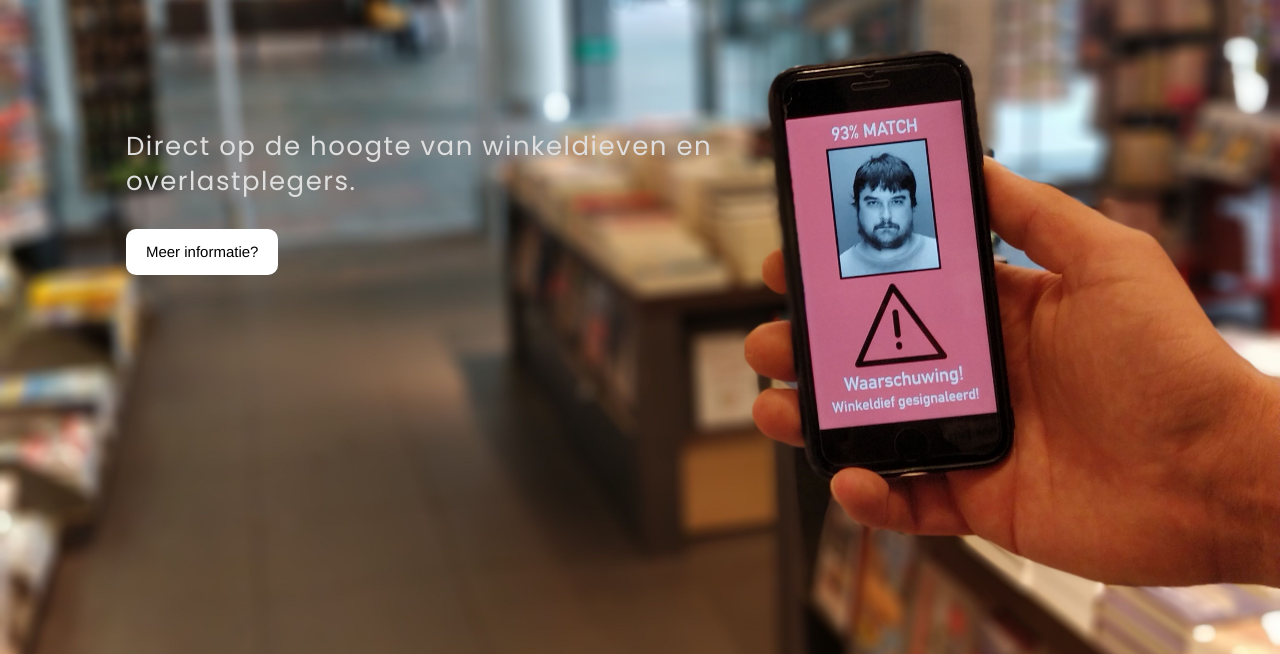
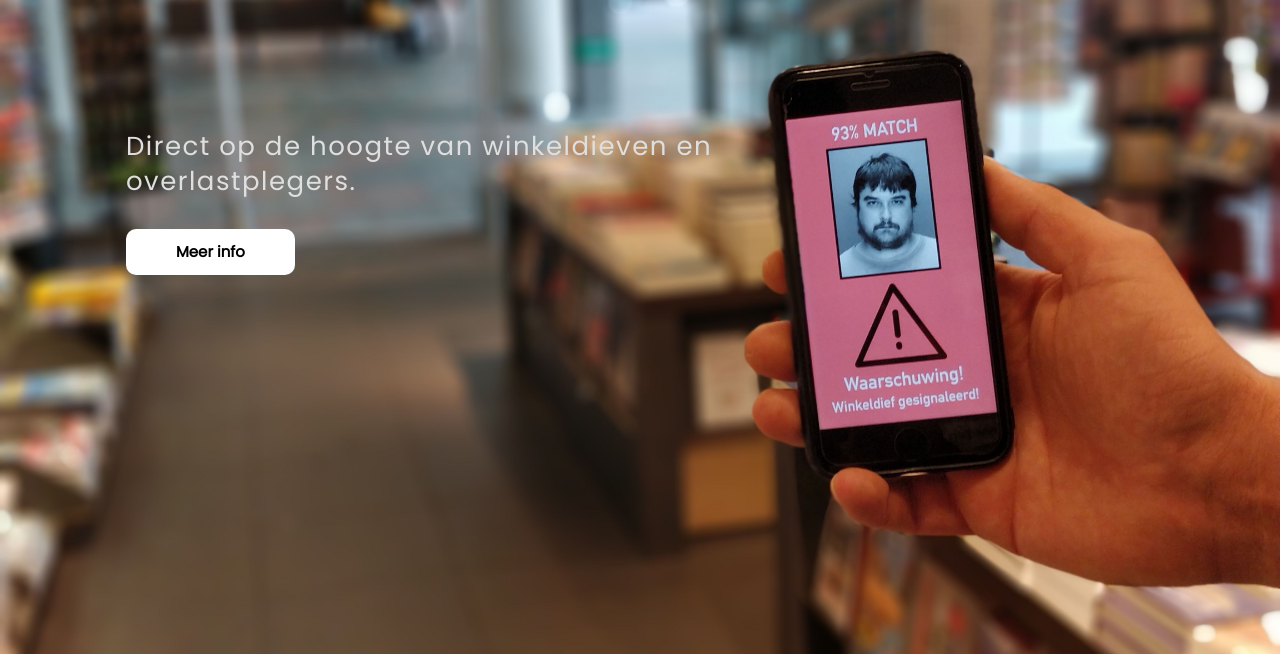
Before and after one commit to marvinholleman/recnition-onepager, a Gatsby site: page / in a window 1280 px wide. Shown: the part 146-800 px from the top of the page. Built offline with nearby package versions, Linux system fonts and the light colour scheme; Gatsby itself is replaced by a stand-in of ours.

Commit message:
Change order

```diff
--- a/src/components/common/button.js
+++ b/src/components/common/button.js
@@ -30,6 +30,10 @@ const ButtonElement = styled.button`
       color: black;
     }
   }
+
+  &:focus {
+    outline: none;
+  }
 `
 
 Button.propTypes = {}
--- a/src/components/modules/header.js
+++ b/src/components/modules/header.js
@@ -24,7 +24,7 @@ class Header extends Component {
     window.scroll({
       behavior: "smooth",
       left: 0,
-      top: 4300,
+      top: window.innerHeight + 50,
     })
   }
 
@@ -49,7 +49,7 @@ class Header extends Component {
                   delay={1600}
                 >
                   <MoreButton onClick={e => this.scrollTo()}>
-                    Meer informatie?
+                    Meer info
                   </MoreButton>
                 </ButtonContainer>
               </HeroTextContainer>
@@ -125,6 +125,9 @@ const MoreButton = styled(Button)`
   background-color: white;
   color: black;
   position: relative;
+  font-family: "Poppins";
+  font-weight: 800;
+  padding: 10px 50px;
 `
 
 Header.propTypes = {}
--- a/src/pages/index.js
+++ b/src/pages/index.js
@@ -25,8 +25,8 @@ class IndexPage extends React.Component {
     ) : (
       <>
         <PageWrapper>
+          <Benefits />
           <About />
-          <Benefits />
           <Contact />
         </PageWrapper>
       </>
```
